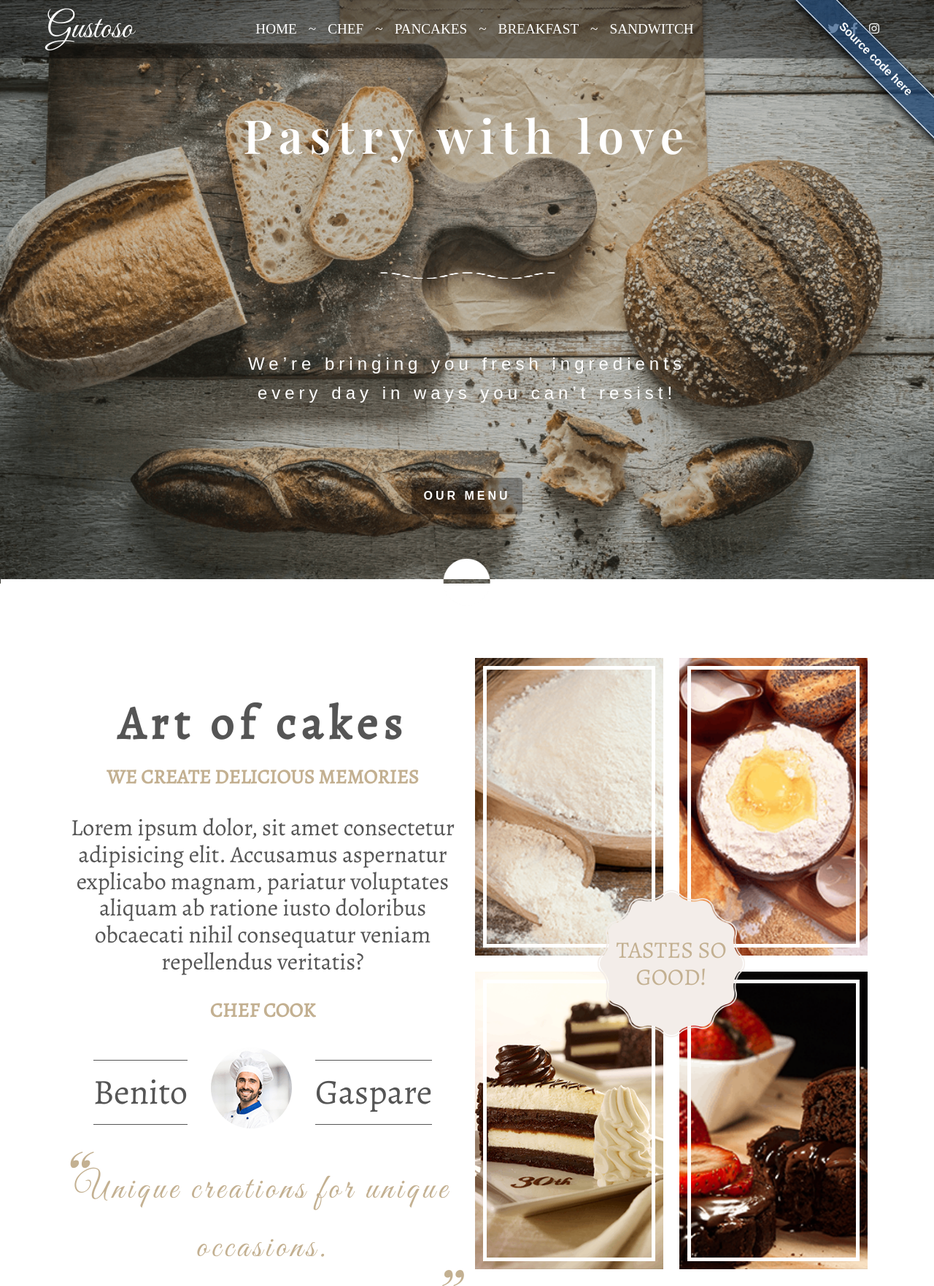
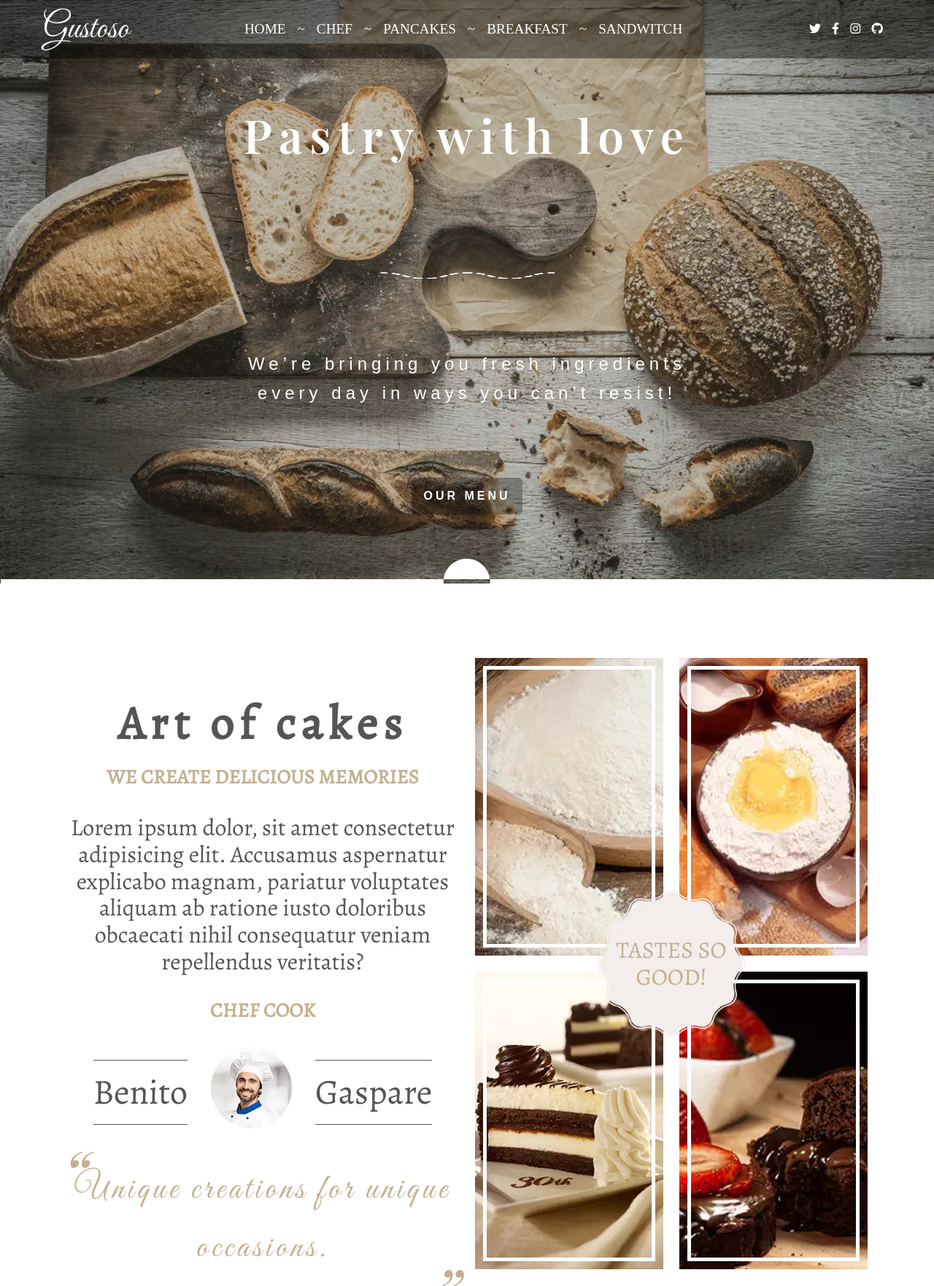
Before and after one commit to dainiuxt/bakery-page, a website: page index.html in a window 1280 px wide. Shown: the top 1763 px of the page at 73% size. Drawn offline with nearby package versions, Linux system fonts and the light colour scheme.

Commit message:
convert images to webp, remove gh ribbon

```diff
--- a/index.html
+++ b/index.html
@@ -8,10 +8,8 @@
   <link rel="stylesheet" href="https://cdnjs.cloudflare.com/ajax/libs/font-awesome/6.0.0-beta3/css/all.min.css" integrity="sha512-Fo3rlrZj/k7ujTnHg4CGR2D7kSs0v4LLanw2qksYuRlEzO+tcaEPQogQ0KaoGN26/zrn20ImR1DfuLWnOo7aBA==" crossorigin="anonymous" referrerpolicy="no-referrer" />
   <link rel="stylesheet" href="css/main.css">
   <title>Bakery</title>
-  <style>#forkongithub a{background:rgba(28, 72, 122, 0.664);color:#fff;text-decoration:none;font-family:arial,sans-serif;text-align:center;font-weight:bold;padding:5px 40px;font-size:1rem;line-height:2rem;position:relative;transition:0.5s;}#forkongithub a:hover{background:#c11;color:#fff;}#forkongithub a::before,#forkongithub a::after{content:"";width:100%;display:block;position:absolute;top:1px;left:0;height:1px;background:#fff;}#forkongithub a::after{bottom:1px;top:auto;}@media screen and (min-width:800px){#forkongithub{position:fixed;display:block;top:0;right:0;width:200px;overflow:hidden;height:200px;z-index:9999;}#forkongithub a{width:200px;position:absolute;top:60px;right:-60px;transform:rotate(45deg);-webkit-transform:rotate(45deg);-ms-transform:rotate(45deg);-moz-transform:rotate(45deg);-o-transform:rotate(45deg);box-shadow:4px 4px 10px rgba(0,0,0,0.8);}}</style>
 </head>
 <body>
-<span id="forkongithub"><a href="https://github.com/dainiuxt/bakery-page">Source code here</a></span>
   <header>
     <a class="logo" title="Go to homepage" href="/">Gustoso</a>
     <nav id="primary">
@@ -39,17 +37,20 @@
       <li>
         <a href="#"><i class="fa-brands fa-instagram"></i></a>
       </li>
+      <li>
+        <a href="https://github.com/dainiuxt/bakery-page"><i class="fab fa-github"></i></a>
+      </li>
     </ul>
   </header>
 
   <section id="hero">
     <h2>Pastry with love</h2>
-    <img src="assets/wave.png" alt="dashed wawy line" class="wave">
+    <img src="assets/webp/wave.png.webp" alt="dashed wawy line" class="wave">
     <div class="bring">We’re bringing you fresh ingredients every day in ways you can’t resist!</div>
     <a class="menu" href="#breakfast">Our menu</a>
   </section>
   <section class="separator">
-    <img src="assets/border.png" alt="divider">
+    <img src="assets/webp/border.png.webp" alt="divider">
   </section>
   <section id="art">
     <div class="left">
@@ -59,7 +60,7 @@
       <h4>Chef Cook</h4>
       <div class="chef">
         <div class="name">Benito</div>
-        <div><img src="assets/benito.png" alt="Chef Benito Gaspare"></div>
+        <div><img src="assets/webp/benito.png.webp" alt="Chef Benito Gaspare"></div>
         <div class="name">Gaspare</div>
       </div>
       <div class="quote">
@@ -68,10 +69,10 @@
     </div>
     <div class="right">
       <!-- Right turėtų būti relative, img -->
-      <img src="assets/flour.png" alt="flour">
-      <img src="assets/egg.png" alt="eggs">
-      <img src="assets/cake.png" alt="chocko cake">
-      <img src="assets/strawberry.png" alt="strawberries">
+      <img src="assets/webp/flour.png.webp" alt="flour">
+      <img src="assets/webp/egg.png.webp" alt="eggs">
+      <img src="assets/webp/cake.png.webp" alt="chocko cake">
+      <img src="assets/webp/strawberry.png.webp" alt="strawberries">
       <div class="cake-label"><p>Tastes so good!</p></div>
     </div>
   </section>
--- a/scss/main.scss
+++ b/scss/main.scss
@@ -97,7 +97,7 @@ nav {
 
 #hero {
   min-height: 100vh;
-  background: url(../assets/hero.png) no-repeat center center;
+  background: url(../assets/webp/hero.png.webp) no-repeat center center;
   box-shadow: inset 0 0 0 1000px rgba(69, 70, 53, 0.3);
   -webkit-background-size: cover;
   -moz-background-size: cover;
@@ -264,7 +264,7 @@ nav {
       aspect-ratio: 1/1;
     }
     .cake-label {
-      background: url(../assets/label.png) no-repeat center center;
+      background: url(../assets/webp/label.png.webp) no-repeat center center;
       display: flex;
       justify-content: center;
       font-family: 'Alegreya', serif;
@@ -301,7 +301,7 @@ nav {
 
 #pancakes {
   min-height: 100vh;
-  background: url(../assets/pancakes.png) no-repeat center center;
+  background: url(../assets/webp/pancakes.png.webp) no-repeat center center;
   -webkit-background-size: cover;
   -moz-background-size: cover;
   -o-background-size: cover;
@@ -310,7 +310,7 @@ nav {
 
 #breakfast {
   min-height: 100vh;
-  background: url(../assets/breakfast.png) no-repeat center center;
+  background: url(../assets/webp/breakfast.png.webp) no-repeat center center;
   -webkit-background-size: cover;
   -moz-background-size: cover;
   -o-background-size: cover;
```
Also changed, not shown: assets/webp/benito.png.webp (added), assets/webp/border.png.webp (added), assets/webp/breakfast.png.webp (added), assets/webp/cake.png.webp (added), assets/webp/egg.png.webp (added), assets/webp/flour.png.webp (added), assets/webp/hero.png.webp (added), assets/webp/label.png.webp (added), assets/webp/pancakes.png.webp (added), assets/webp/strawberry.png.webp (added), assets/webp/wave.png.webp (added), css/main.css.
